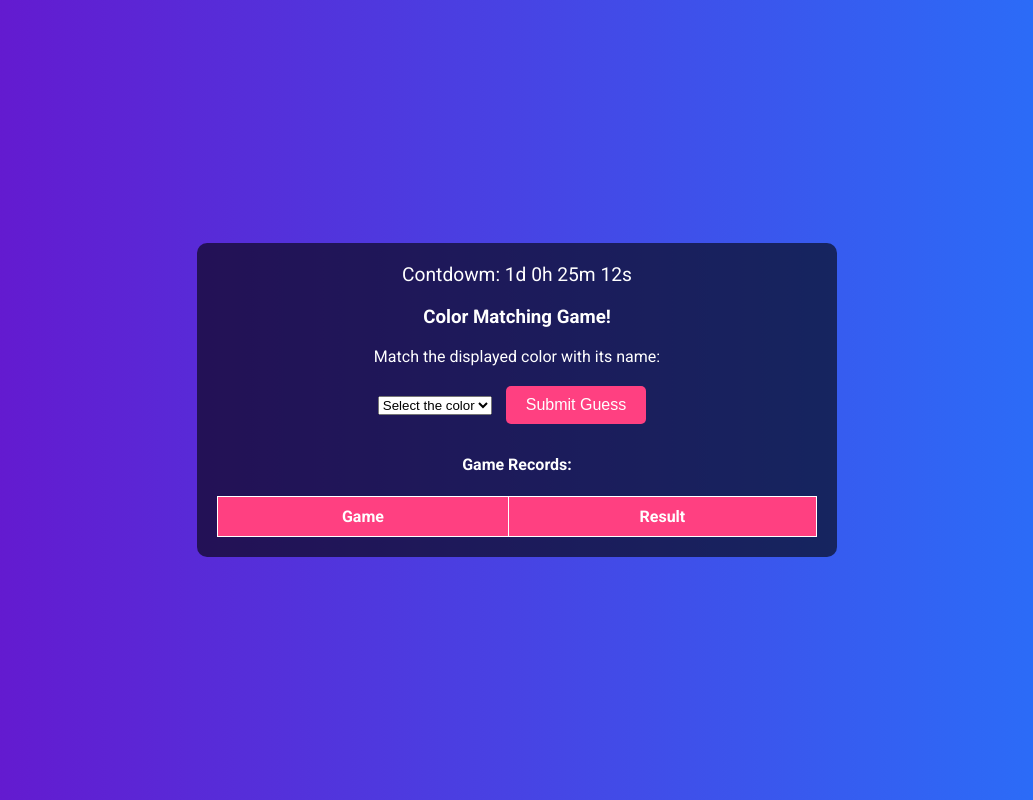
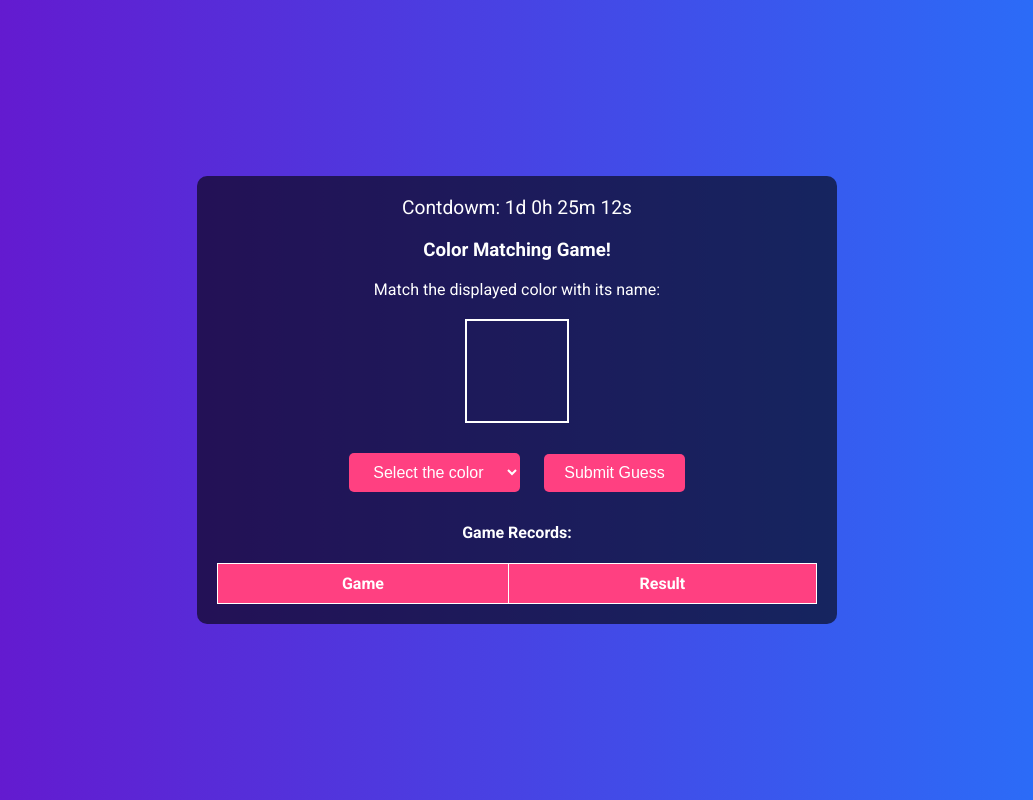
Before and after one commit to sagar-psycho/ageCalculator, a plain HTML site: page index.html in a window 1280 px wide. Shown: the whole page, without its empty margins (123-1156 px from the left). Drawn offline with Linux system fonts and the light colour scheme.

Commit message:
Update style.css

```diff
--- a/style.css
+++ b/style.css
@@ -49,7 +49,7 @@ p {
     margin-bottom: 20px;
 }
 
-button {
+button, select {
     padding: 10px 20px;
     margin: 10px;
     font-size: 1rem;
@@ -62,6 +62,13 @@ button {
 
 button:hover {
     background-color: #f50057;
+}
+
+.color-box {
+    width: 100px;
+    height: 100px;
+    margin: 20px auto;
+    border: 2px solid white;
 }
 
 #recordsTable {
```
